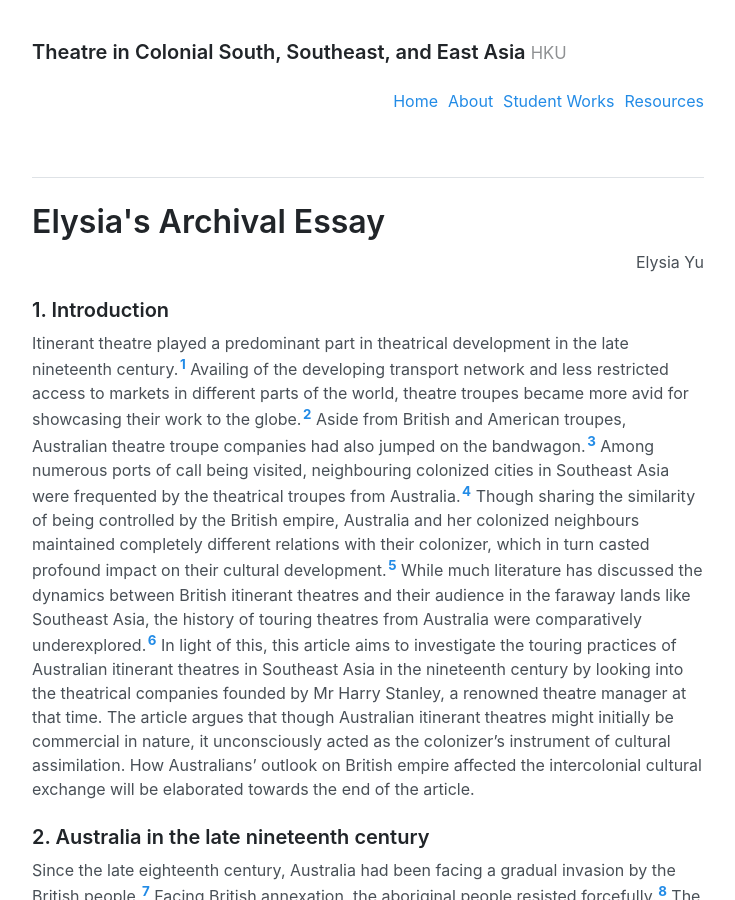
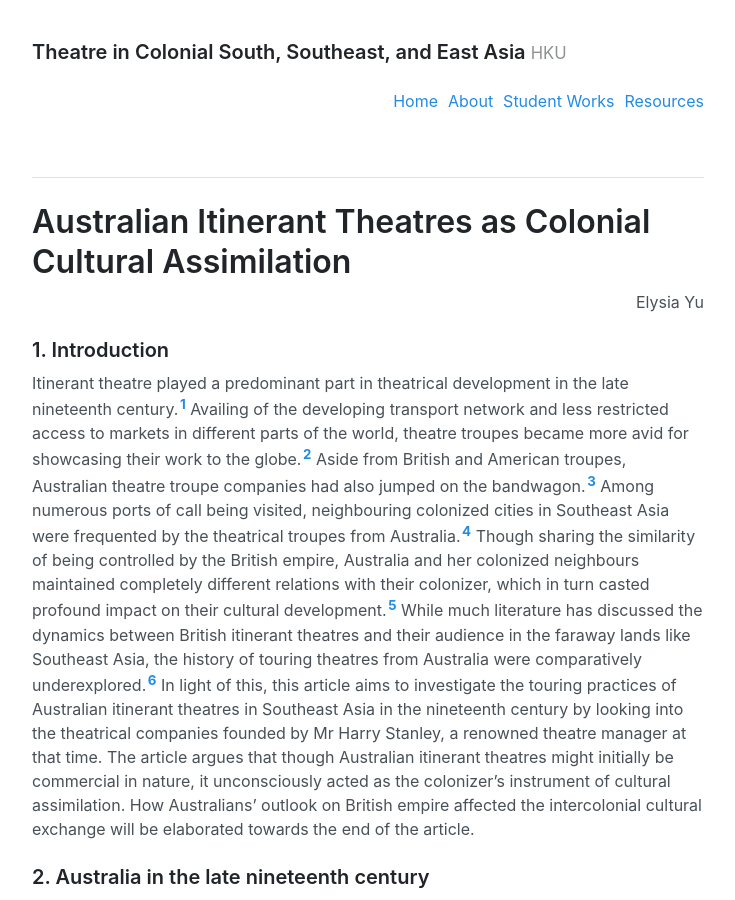
Before and after one commit to colonialasiantheatre/colonialasiantheatre.github.io, a Jekyll site: the page built from _posts/2020-08-14-elysia-yu.md, in a window 1280 px wide and 900 px high. Shown: the whole window, without its empty margins (272-1007 px from the left). Built offline with Jekyll 4.4.1, drawn with Linux system fonts in a browser that asks for light colours.

```diff
--- a/_posts/2020-08-14-elysia-yu.md
+++ b/_posts/2020-08-14-elysia-yu.md
@@ -1,6 +1,6 @@
 ---
 layout: post
-title: "Elysia's Archival Essay"
+title: "Australian Itinerant Theatres as Colonial Cultural Assimilation"
 author: "Elysia Yu"
 category: ["South Asia", "Singapore", "Hong Kong"]
 tag: "preview"
```
Also changed, not shown: assets/dutch-east-indies.jpg (added), assets/south-asia.jpg (added), 2 other files.
